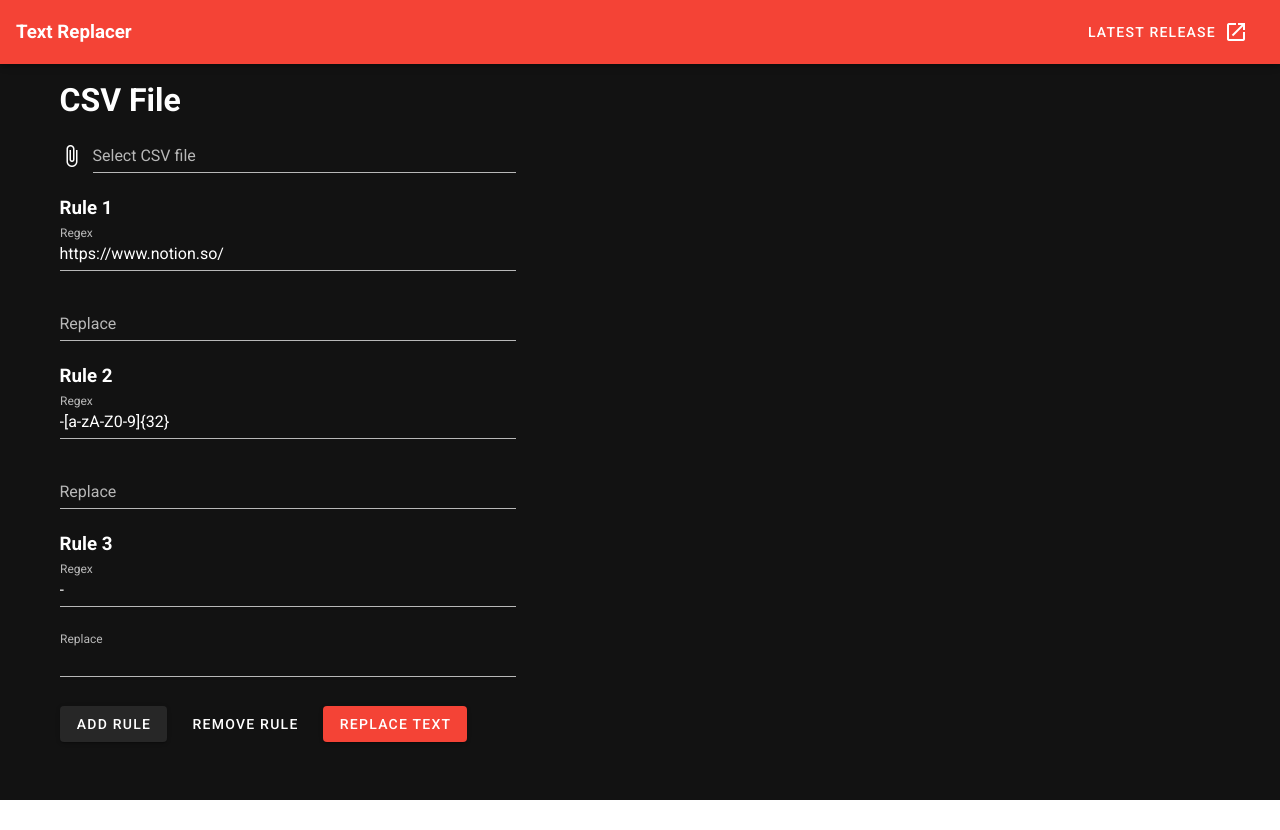
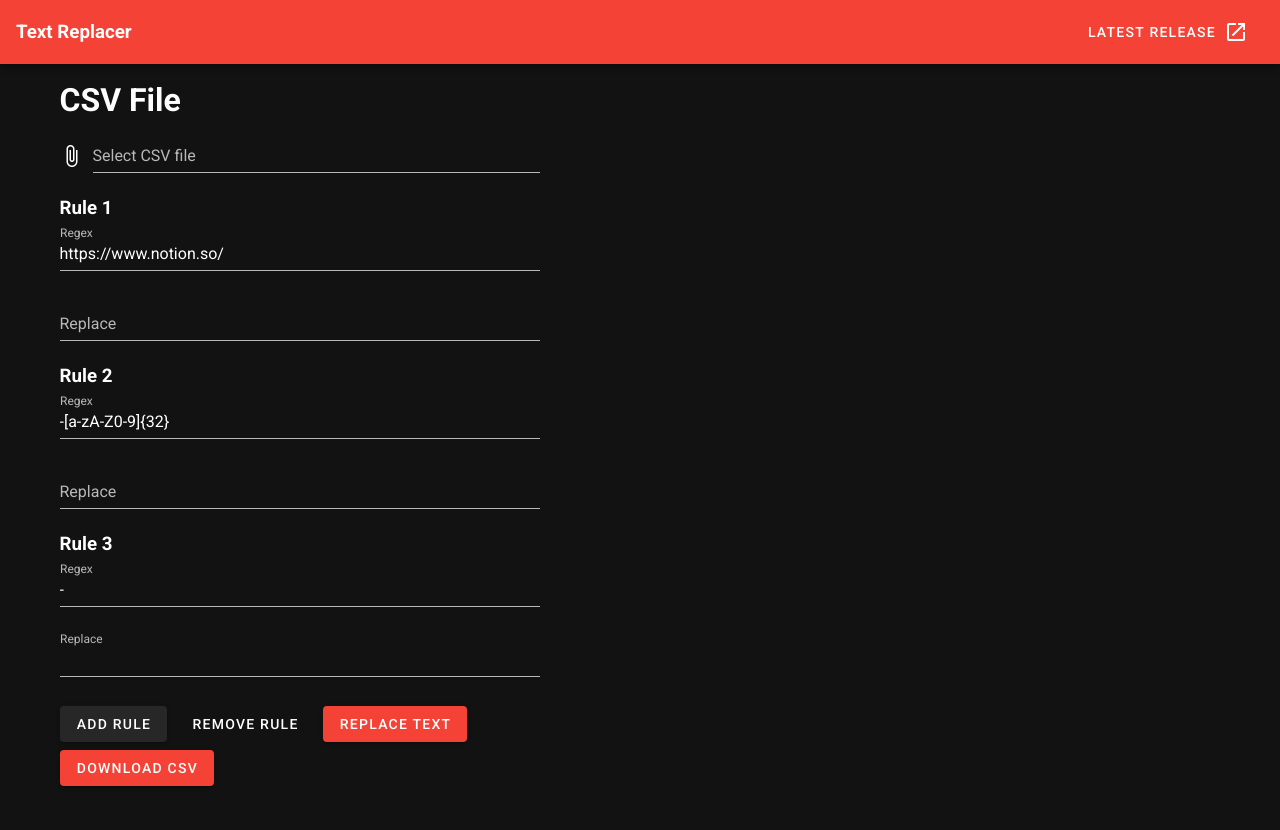
Before and after one commit to OmarIbrahimDymk/text-replacer, a Vue app: page / in a window 1280 px wide. Before the commit the page ends 800 px from the top, so only its background shows below. Built offline with nearby package versions, Linux system fonts and the light colour scheme.

Commit message:
update project html layout

```diff
--- a/src/views/Home.vue
+++ b/src/views/Home.vue
@@ -1,9 +1,14 @@
 <template>
   <v-container>
-    <v-row style="max-width: 30rem">
-      <v-col cols="12">
+    <v-row>
+      <v-col cols="6">
+        <div style="max-width: 30rem">
           <h1>CSV File</h1>
-        <v-file-input id="csv" show-size label="Select CSV file"></v-file-input>
+          <v-file-input
+            id="csv"
+            show-size
+            label="Select CSV file"
+          ></v-file-input>
           <div v-for="(regexString, index) in regexStrings" :key="index">
             <h3>Rule {{ index + 1 }}</h3>
             <v-text-field
@@ -34,8 +39,22 @@
               color="primary"
               >Replace Text</v-btn
             >
+            <v-btn
+              class="mt-2"
+              :disabled="replacedText == ''"
+              @click="downloadCSV"
+              color="primary"
+              >Download CSV</v-btn
+            >
+          </div>
         </div>
       </v-col>
+      <v-col cols="6"
+        ><p>{{ replacedText }}</p></v-col
+      >
+    </v-row>
+    <v-row>
+      <v-col></v-col>
     </v-row>
   </v-container>
 </template>
```
Lines whose indentation alone changed are shown as unchanged.
